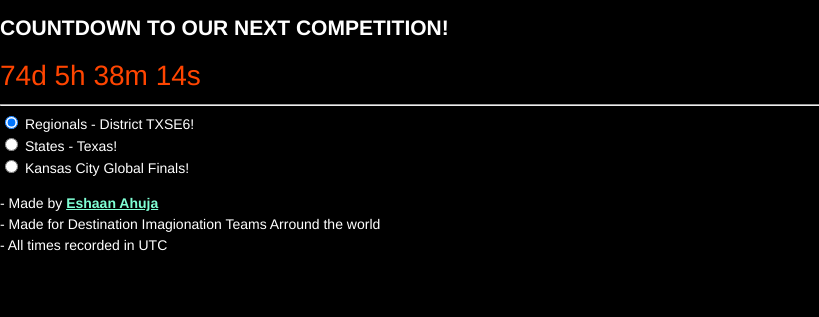
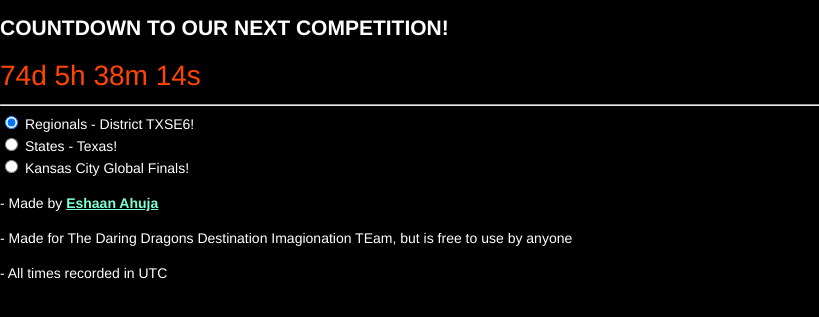
Before and after one commit to ahujaesh/DICountdown, a plain HTML site: page index.html in a window 1280 px wide. Shown: the part 365-682 px from the top of the page, without its empty margins (0-819 px from the left). Drawn offline with Linux system fonts and the light colour scheme.

Commit message:
Update index.html

```diff
--- a/index.html
+++ b/index.html
@@ -5,7 +5,6 @@
 	<meta charset="utf-8">
 	<meta http-equiv="X-UA-Compatible" content="IE=edge,chrome=1">
 	<title>DI Countdown</title>
-<!-- 	<link rel="canonical" href="https://simplepwa.com" /> -->
 	<meta name="viewport" content="width=device-width, initial-scale=1">
 
 	<!-- Icons and Colors -->
@@ -21,15 +20,15 @@
 	<meta name="theme-color" content="#000000">
 
 	<!-- SEO and Social Sharing and SEO -->
-<!-- 	<meta name="description" content="Simple Progressive Web App (PWA) template" /> -->
+	<meta name="description" content="A countdown to the 2023-2024 season challenges" />
 <!-- 	<meta name="robots" content="noodp" /> -->
 	<meta name="author" content="Eshaan Ahuja">
 	<meta name="keywords" content="progressive web app, Destination Imagination, pwa, pwa progressive web app, pwa progressive web application, progressive app, basic progressive web app, basic progressive web application, basic pwa, example progressive web app, example progressive web application, example pwa, progressive web app basic, progressive web app builder, progressive web app example, progressive web app sample, progressive web app template, sample progressive web app, sample progressive web application, sample pwa, free progressive web application template, progressive web application template, progressive web app template free, progressive web app template free download, progressive web app html template, progressive web app template github" />
 	<meta property="og:locale" content="en_US" />
 	<meta property="og:type" content="website" />
 	<meta property="og:title" content="DI Countdown" />
-<!-- 	<meta property="og:description" content="Simple Progressive Web App (PWA) template" /> -->
-<!-- 	<meta property="og:url" content="https://simplepwa.com" /> -->
+	<meta property="og:description" content="A countdown to the 2023-2024 season challenges" />
+	<meta property="og:url" content="https://ahujaesh.github.io/DICountdown/" />
 	<meta property="og:site_name" content="DI Countdown" />
 <!-- 	<meta property="section:publisher" content="https://www.facebook.com/simplepwa/" /> -->
 <!-- 	<meta property="og:image" content="https://simplepwa.com/share.jpg" /> -->
@@ -124,7 +123,9 @@
         });
     });
 	 </script>
-	 <p> - Made by <a href="https://daringdragons.eshaanahuja.repl.co/eshaan_a.html">Eshaan Ahuja</a> <br> - Made for Destination Imagionation Teams Arround the world <br> - All times recorded in UTC</p>
+	 <p> - Made by <a href="https://daringdragons.eshaanahuja.repl.co/eshaan_a.html">Eshaan Ahuja</a></p>
+	 <p>- Made for The Daring Dragons Destination Imagionation TEam, but is free to use by anyone<br></p>
+	 <p>- All times recorded in UTC</p>
 
  </body>
 
```
